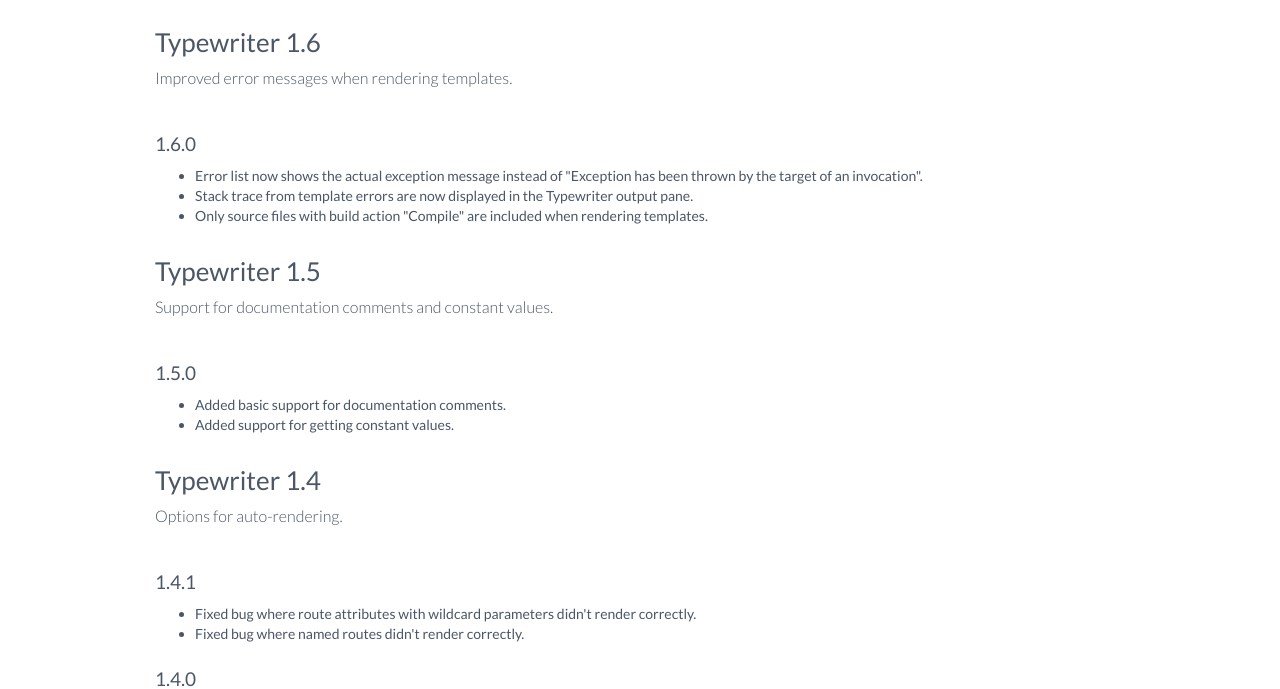
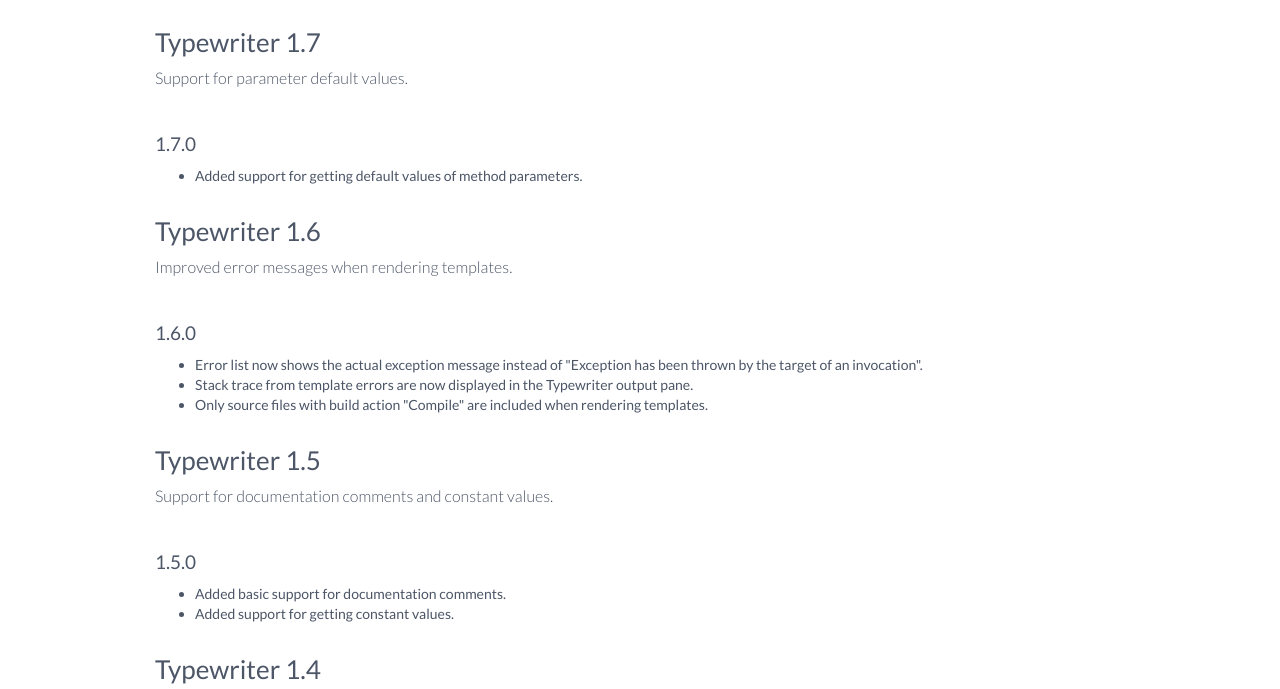
Before and after one commit to frhagn/Typewriter, a website: page pages/changelog.html in a window 1280 px wide. Shown: the part 117-806 px from the top of the page. Drawn offline with Linux system fonts and the light colour scheme.

Commit message:
Update changelog.html

```diff
--- a/pages/changelog.html
+++ b/pages/changelog.html
@@ -60,6 +60,14 @@
                 <div class="row">
                     <div class="col-sm-10 col-sm-push-1">
                         <h1>Change log</h1>
+
+                        <h3>Typewriter 1.7</h3>
+                        <p class="lead">Support for parameter default values.</p>
+
+                        <h4>1.7.0</h4>
+                        <ul>
+                            <li>Added support for getting default values of method parameters.</li>
+                        </ul>
 
                         <h3>Typewriter 1.6</h3>
                         <p class="lead">Improved error messages when rendering templates.</p>
```
